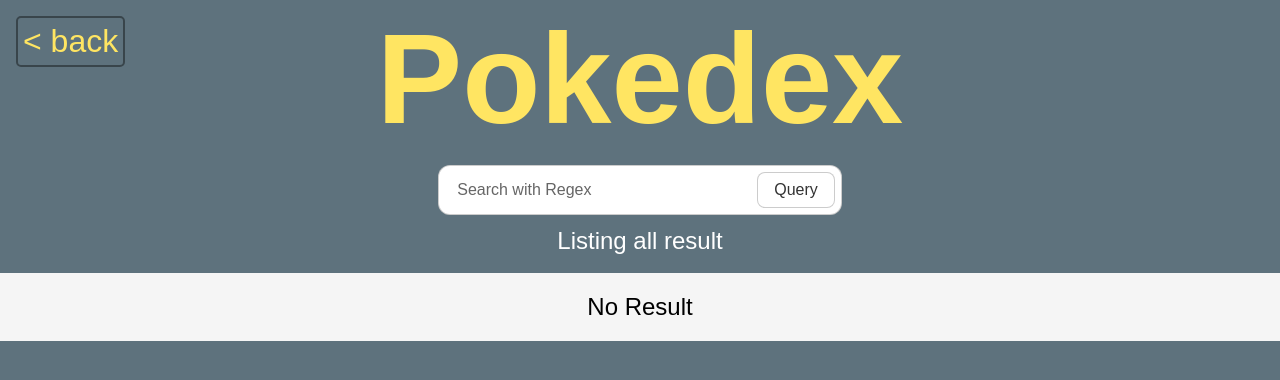
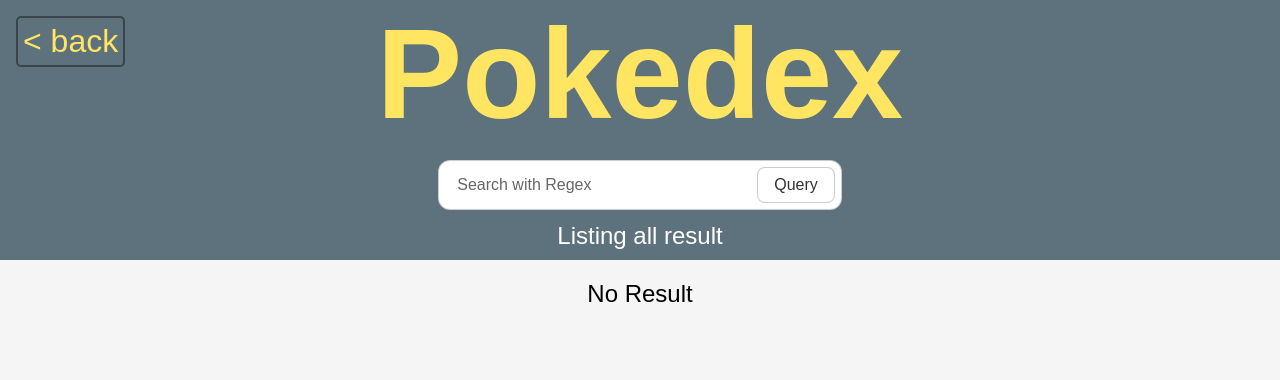
Before and after one commit to NongKenKhung/Theory_of_Computation, a FastAPI app: page /list-items in a window 1280 px wide. Shown: the top 380 px of the page. Run offline with FastAPI, Linux system fonts and the light colour scheme; data that the repository does not hold is empty; some web fonts are replaced.

Commit message:
fix list crawl background

```diff
--- a/static/css/list_crawl.css
+++ b/static/css/list_crawl.css
@@ -1,6 +1,13 @@
 body {
   margin: 0;
+  background: #f5f5f5;
+  padding: 0;
+}
+nav {
+  margin: 0;
   background: #5e727d;
+  padding-top: 0;
+  padding-bottom: 10px;
 }
 .card_container {
   font-family: "Jersey 10", Arial, sans-serif;
@@ -15,7 +22,7 @@
   font-family: "Jersey 10", Arial, sans-serif;
   font-size: 8rem;
   color: #ffe562;
-  margin: 5px auto;
+  margin: 0 auto;
   text-align: center;
 }
 
--- a/static/templates/list_crawl.html
+++ b/static/templates/list_crawl.html
@@ -12,6 +12,7 @@
     <link rel="stylesheet" href="../css/list_crawl.css" />
   </head>
   <body>
+    <nav>
       <a href="/" class="back-button">&lt; back</a>
       <h1>Pokedex</h1>
       <div class="center-container">
@@ -26,10 +27,10 @@
         </form>
       </div>
       <h2>
-      {% if query_text %} Searched for: {{ query_text }} {% else %} Listing all
-      result {% endif %}
+        {% if query_text %} Searched for: {{ query_text }} {% else %} Listing
+        all result {% endif %}
       </h2>
-    <br />
+    </nav>
     <div class="card_container">
       {% if data %} {% for pokemon in data %}
       <div
```
Lines whose indentation alone changed are shown as unchanged.
